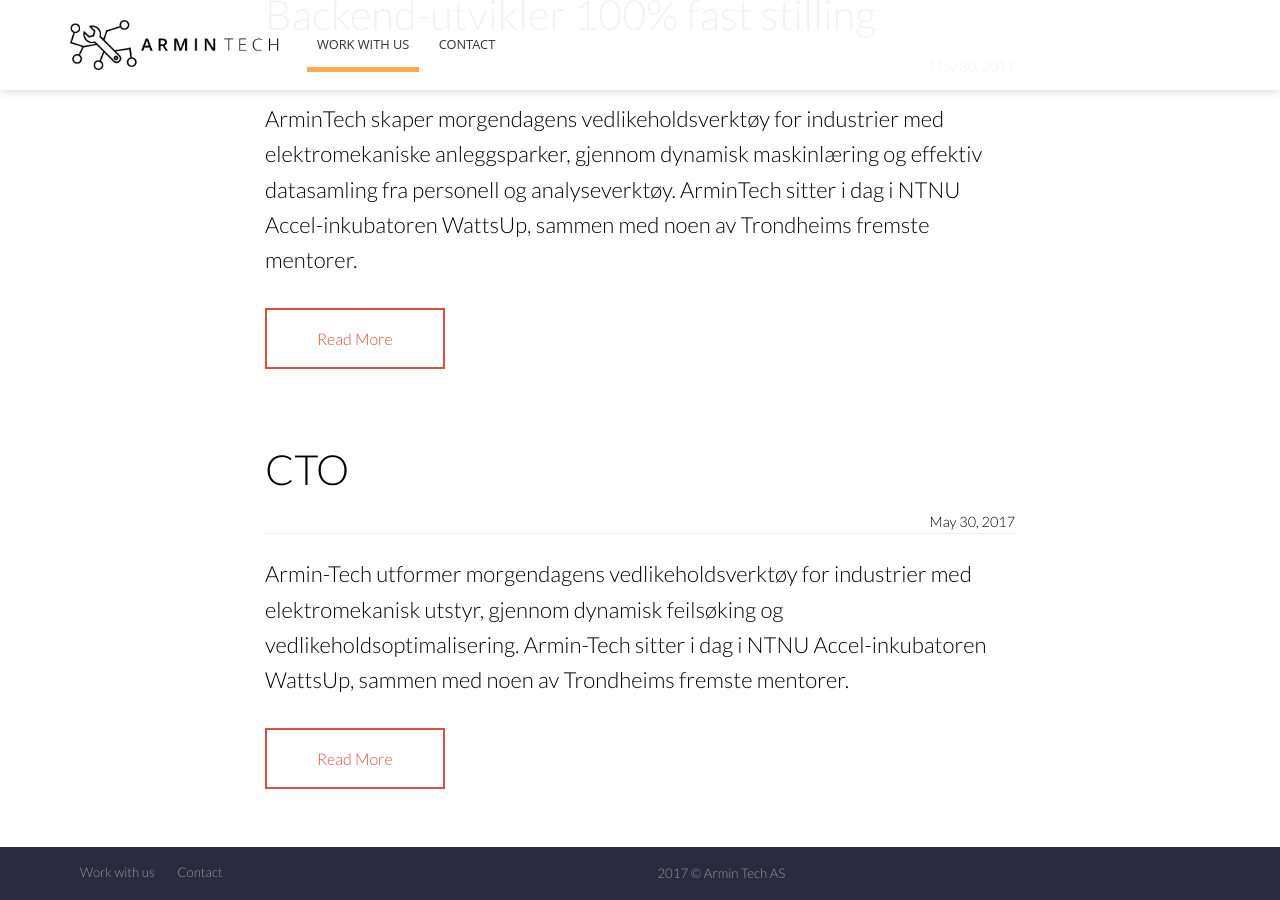
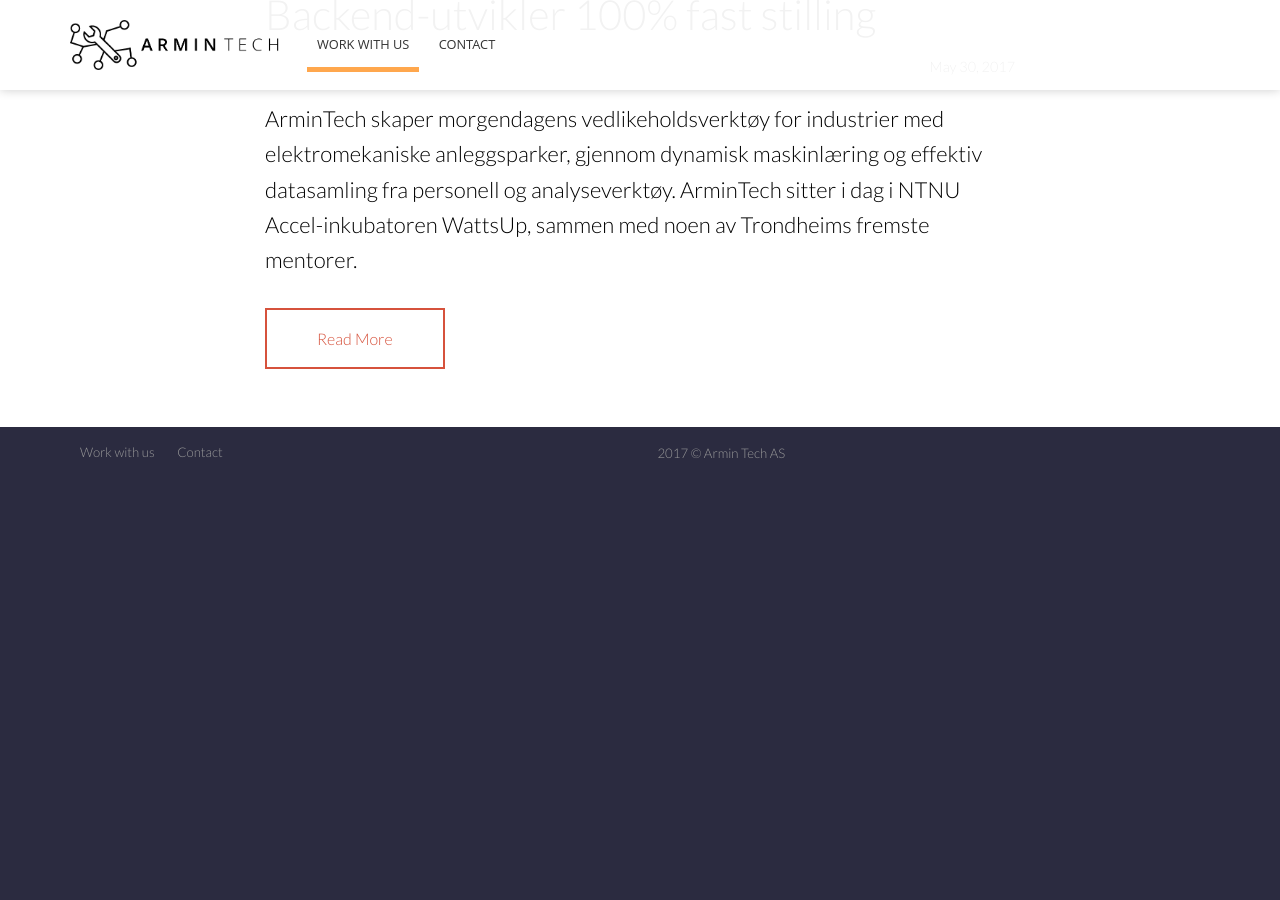
Before and after one commit to armin-tech/armin-tech, a Jekyll site: the page built from work-with-us/index.html, in a window 1280 px wide and 900 px high, scrolled down 1800 px. Built offline with Jekyll 4.4.1, drawn with Linux system fonts in a browser that asks for light colours; nearby versions of some CDN libraries; the list of posts is cut into pages by our own code; a file with an impossible date is left out; after the commit the page ends 2280 px from its top, so only the background shows below that.

Commit message:
Update 2017-04-27-new-cto.md

```diff
--- a/_posts/2017-04-27-new-cto.md
+++ b/_posts/2017-04-27-new-cto.md
@@ -1,12 +1,12 @@
 ---
 title: CTO
-date: 2017-05-30
+date:
 description: 100% fast stilling
 comments: True
 categories:
 image: /images/positions/cto.jpg
 ---
-Armin-Tech utformer morgendagens vedlikeholdsverktøy for industrier med elektromekanisk utstyr, gjennom dynamisk feilsøking og vedlikeholdsoptimalisering. Armin-Tech sitter i dag i NTNU Accel-inkubatoren WattsUp, sammen med noen av Trondheims fremste mentorer.
+ARMIN-tech utformer morgendagens vedlikeholdsverktøy for tungindustri. Vi leverer en software for dynamisk feilsøking,  optimalisering av vedlikehold og predikering av svikt.
 
 **Vi er på jakt etter en teknologisk visjonær og strategisk leder med evne til å utvikle våre softwareprodukter til en fullverdig kommersiell løsning for internasjonale milliardindustrier.**
 
```
